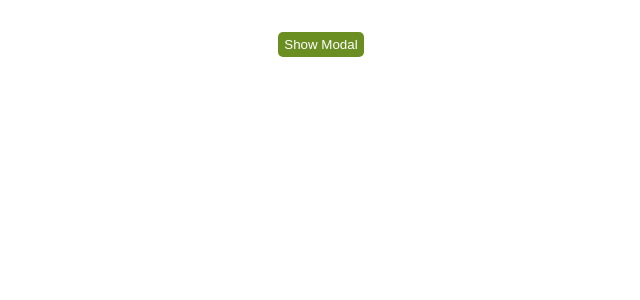
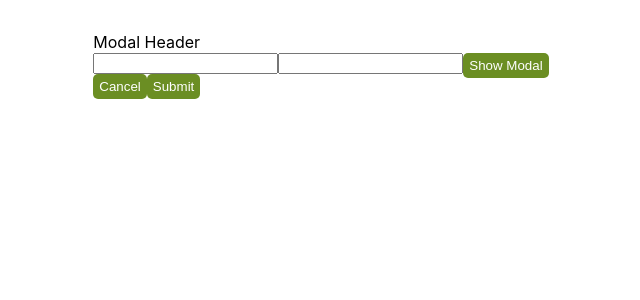
Before and after one commit to VishnuJangid8955/html-css-questions, a React (Create React App) app: page / in a window 1280 px wide. Shown: the top 300 px of the page, without its empty margins (319-959 px from the left). Built offline with nearby package versions, Linux system fonts and the light colour scheme.

Commit message:
add class for modal

```diff
--- a/src/App.css
+++ b/src/App.css
@@ -3,6 +3,7 @@
   align-items: center;
   justify-content: center;
   margin-top: 32px;
+  position: relative;
 }
 
 
--- a/src/App.js
+++ b/src/App.js
@@ -3,7 +3,7 @@ import './App.css';
 import Modal from './components/Modal';
 
 function App() {
-  const [show, setShow] = useState(false);
+  const [show, setShow] = useState(true);
   return (
     <div className="App">
       {show && <Modal />}
--- a/src/components/Modal/index.jsx
+++ b/src/components/Modal/index.jsx
@@ -1,9 +1,17 @@
 const Modal = () => {
   return (
     <div className="modal">
-      <div className="modal-header"></div>
-      <div className="modal-body"></div>
-      <div className="modal-footer"></div>
+      <div className="modal-header">
+        Modal Header
+      </div>
+      <div className="modal-body">
+        <input as="text" />
+        <input />
+      </div>
+      <div className="modal-footer">
+        <button>Cancel</button>
+        <button>Submit</button>
+      </div>
     </div>
   );
 };
--- a/src/components/Modal/style.css
+++ b/src/components/Modal/style.css
@@ -1,3 +1,11 @@
 .modal{
+    /* display: flex; */
+    position: absolute;
+    top: 0px;
+    max-height: 50%;
+    max-width: 50%;
+}
 
+.modal-header {
+    position: absolute;
 }
```
